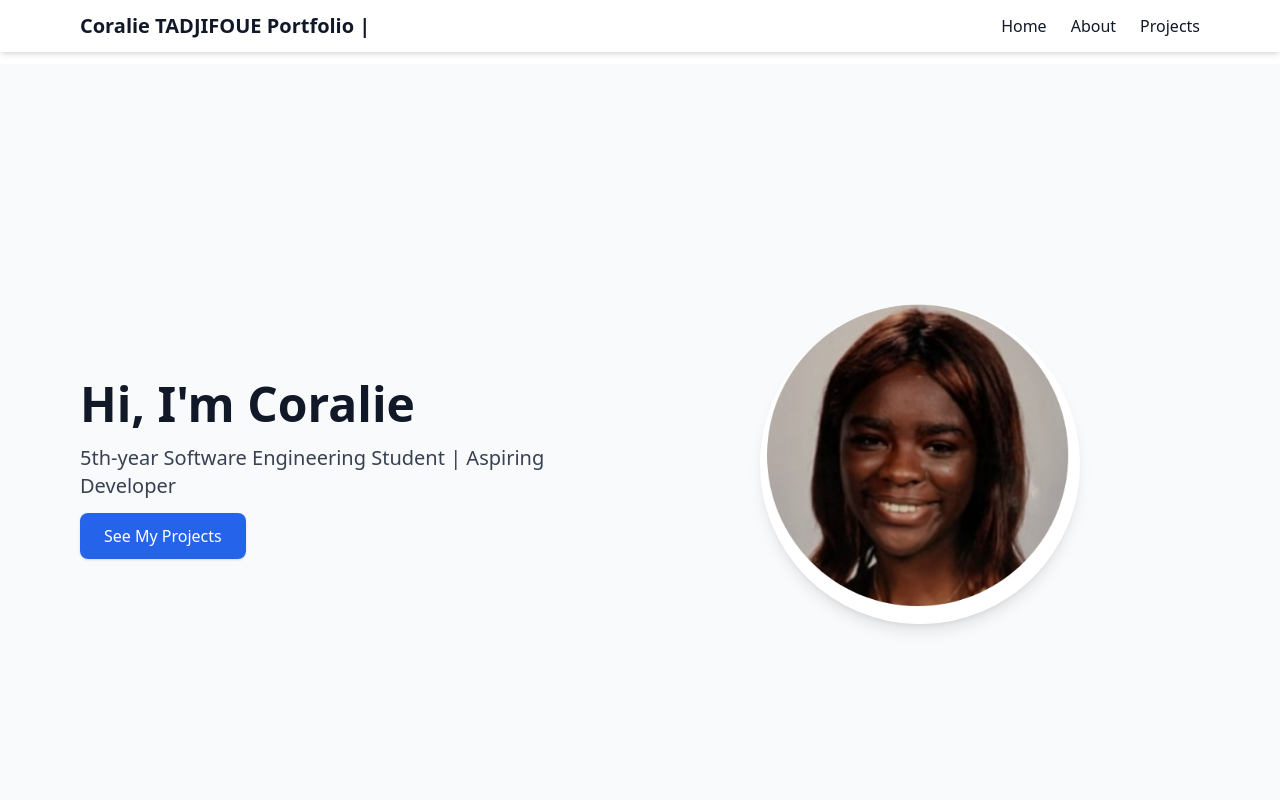
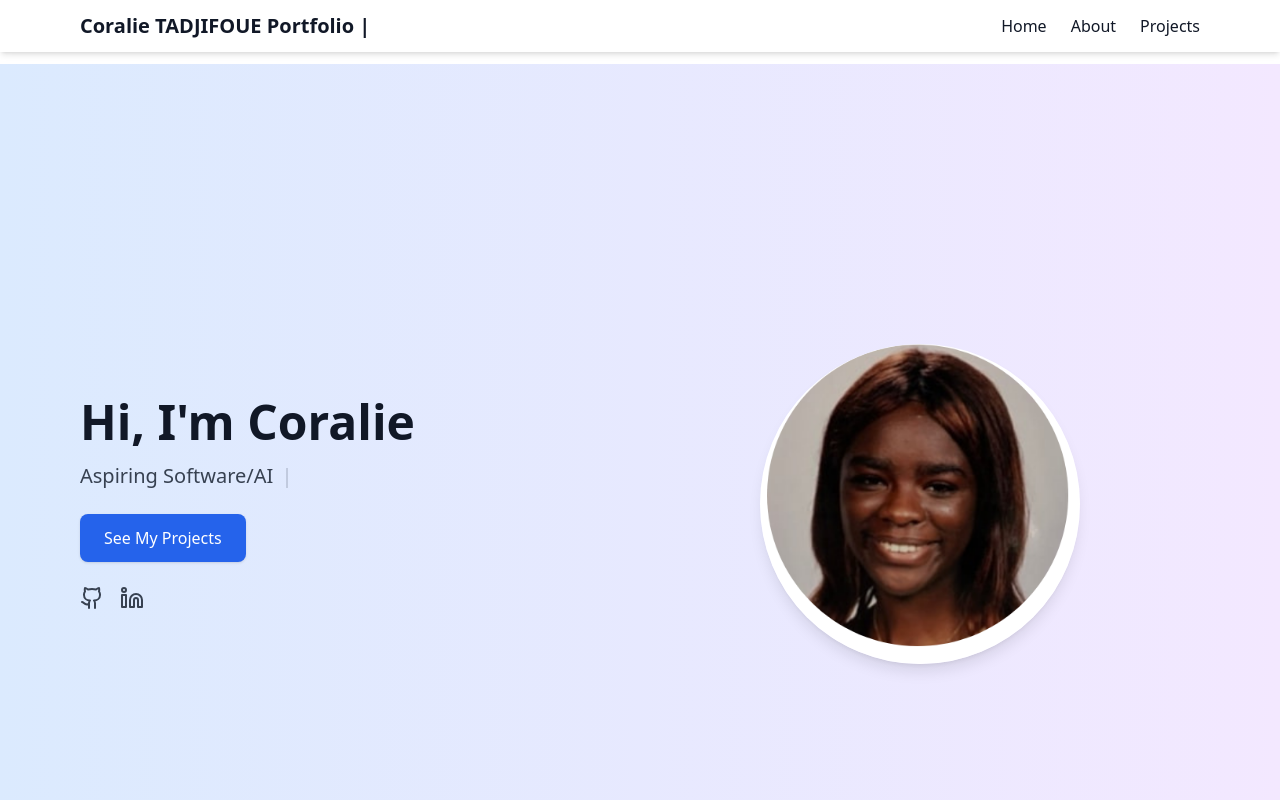
Before and after one commit to CoralieTadjifoue/portfolio, a React (Create React App) app: page / in a window 1280 px wide. Shown: the top 800 px of the page. Built offline with nearby package versions, Linux system fonts and the light colour scheme.

Commit message:
[FEAT] amelioration de la page Home et About Me

```diff
--- a/package.json
+++ b/package.json
@@ -14,6 +14,7 @@
     "react-dom": "^19.1.1",
     "react-icons": "^5.5.0",
     "react-scripts": "5.0.1",
+    "react-simple-typewriter": "^5.0.1",
     "react-transition-group": "^4.4.5",
     "web-vitals": "^2.1.4"
   },
--- a/src/App.jsx
+++ b/src/App.jsx
@@ -1,6 +1,6 @@
 import React from "react";
 import Navbar from "./components/NavBar";
-import Intro from "./components/Intro";
+import Home from "./pages/Home";
 import About from "./pages/About";
 import Footer from "./components/Footer";
 import Projects from "./pages/Projects";
@@ -10,7 +10,7 @@ function App() {
     <div className="font-sans text-gray-900">
       <Navbar />
       <div className="pt-16">
-      <Intro />
+      <Home />
       <About />
       <Projects />
       </div>
--- a/src/components/Intro.jsx
+++ /dev/null
@@ -1,36 +0,0 @@
-import React from "react";
-import profilePic from "../assets/profile.png";
-
-const Intro = () => {
-  return (
-    <section
-      id="home"
-      className="min-h-screen flex flex-col md:flex-row items-center justify-center bg-gray-50 px-6 md:px-20"
-    >
-      {/* Text */}
-      <div className="md:w-1/2 text-center md:text-left mb-10 md:mb-0">
-        <h1 className="text-5xl font-bold mb-4">Hi, I'm Coralie</h1>
-        <p className="text-xl text-gray-700 mb-6">
-          5th-year Software Engineering Student | Aspiring Developer
-        </p>
-        <a
-          href="#projects"
-          className="bg-blue-600 text-white px-6 py-3 rounded-lg shadow hover:bg-blue-700 transition"
-        >
-          See My Projects
-        </a>
-      </div>
-
-      {/* Photo */}
-      <div className="md:w-1/2 flex justify-center">
-        <img
-          src={profilePic}
-          alt="Coralie T."
-          className="w-64 h-64 md:w-80 md:h-80 rounded-full object-cover shadow-lg"
-        />
-      </div>
-    </section>
-  );
-};
-
-export default Intro;
--- a/src/components/SectionCard.jsx
+++ b/src/components/SectionCard.jsx
@@ -9,7 +9,7 @@ export default function SectionCard({ title, children, initialOpen = false }) {
 
   return (
     <div className="bg-white shadow-md rounded-2xl p-4 mb-6">
-      {/* Title + Toggle */}
+      {/* Title */}
       <button
         onClick={() => setIsOpen(!isOpen)}
         className="flex justify-between items-center w-full text-left"
@@ -22,7 +22,7 @@ export default function SectionCard({ title, children, initialOpen = false }) {
         )}
       </button>
 
-      {/* Animated Content */}
+      {/* Animation */}
       <AnimatePresence>
         {isOpen && (
           <motion.div
--- a/src/pages/Home.jsx
+++ b/src/pages/Home.jsx
@@ -1,8 +1,78 @@
+import React from "react";
+import profilePic from "../assets/profile.png";
+import { Typewriter } from "react-simple-typewriter";
+import { motion } from "framer-motion";
+import { Github, Linkedin } from "lucide-react";
+
 const Home = () => {
   return (
-    <section id="home" className="min-h-screen flex flex-col justify-center items-center bg-gray-50">
-      <h1 className="text-5xl font-bold mb-4">Hi, I'm Coralie</h1>
-      <p className="text-xl text-gray-700">Software Engineering Student | Aspiring Developer</p>
+    <section
+      id="home"
+      className="relative min-h-screen flex flex-col md:flex-row items-center justify-center overflow-hidden px-6 md:px-20 pt-20"
+    >
+      {/* Background */}
+      <div className="absolute inset-0 bg-gradient-to-r from-blue-100 to-purple-100 animate-pulse-slow" />
+
+      {/* Content */}
+      <div className="relative flex flex-col md:flex-row items-center w-full">
+
+        {/* Text */}
+        <motion.div
+          initial={{ opacity: 0, x: -50 }}
+          animate={{ opacity: 1, x: 0 }}
+          transition={{ duration: 0.8 }}
+          className="md:w-1/2 text-center md:text-left mb-10 md:mb-0"
+        >
+          <h1 className="text-5xl font-bold mb-4">Hi, I'm Coralie</h1>
+          <p className="text-xl text-gray-700 mb-6">
+            <Typewriter
+              words={[
+                "5th-year Software Engineering Student",
+                "Aspiring Software/AI Engineer",
+                "Tech Enthusiast"
+              ]}
+              loop={0}
+              cursor
+              cursorStyle="|"
+              typeSpeed={50}
+              deleteSpeed={40}
+              delaySpeed={1500}
+            />
+          </p>
+          <motion.a
+            whileHover={{ scale: 1.05 }}
+            whileTap={{ scale: 0.95 }}
+            href="#projects"
+            className="inline-block bg-blue-600 text-white px-6 py-3 rounded-lg shadow hover:bg-blue-700 transition"
+          >
+            See My Projects
+          </motion.a>
+
+          {/* Social Icons */}
+          <div className="flex gap-4 mt-6 justify-center md:justify-start">
+            <a href="https://github.com/yourgithub" target="_blank" rel="noreferrer">
+              <Github className="w-6 h-6 text-gray-700 hover:text-blue-600 transition" />
+            </a>
+            <a href="https://linkedin.com/in/yourlinkedin" target="_blank" rel="noreferrer">
+              <Linkedin className="w-6 h-6 text-gray-700 hover:text-blue-600 transition" />
+            </a>
+          </div>
+        </motion.div>
+
+        {/* Photo */}
+        <motion.div
+          initial={{ opacity: 0, x: 50 }}
+          animate={{ opacity: 1, x: 0 }}
+          transition={{ duration: 0.8 }}
+          className="md:w-1/2 flex justify-center"
+        >
+          <img
+            src={profilePic}
+            alt="Coralie T."
+            className="w-64 h-64 md:w-80 md:h-80 rounded-full object-cover shadow-lg"
+          />
+        </motion.div>
+      </div>
     </section>
   );
 };
--- a/src/pages/Projects.jsx
+++ b/src/pages/Projects.jsx
@@ -3,9 +3,9 @@ import ProjectCard from "../components/ProjectCard.jsx";
 const projects = [
   { title: "Portfolio", description: "My personal website built with React and Tailwind", tech: ["React", "Tailwind"], github: "#" },
   { title: "ARD App", description: "Security badge management tool in C#/.NET", tech: ["C#", ".NET"], github: "#" },
-  { title: "Drone Delivery App", description: "Python project for medication delivery with drones", tech: ["Kotlin", "Android Studio"],  github: "#" },
+  { title: "Drone Delivery App", description: "Kotlin project for medication delivery with drones", tech: ["Kotlin", "Android Studio"],  github: "#" },
   { title: "Multiplayer Naval Battle Game", description: "", tech: ["Java", "REST API", "Swagger"],  github: "#" },
-  { title: "Criptography Game", description: "", tech: ["Python", "Pygame"],  github: "#" },
+  { title: "Cryptography Game", description: "", tech: ["Python", "Pygame"],  github: "#" },
 ];
 
 const Projects = () => {
--- a/tailwind.config.js
+++ b/tailwind.config.js
@@ -2,7 +2,11 @@
 module.exports = {
   content: ["./src/**/*.{js,jsx,ts,tsx}"],
   theme: {
-    extend: {},
+    extend: {
+      animation: {
+        'pulse-slow': 'pulse 6s cubic-bezier(0.4, 0, 0.6, 1) infinite',
+      },
+    },
   },
   plugins: [],
 }
```
Also changed, not shown: 1 other file (tests, documents, lock files or other folders).
